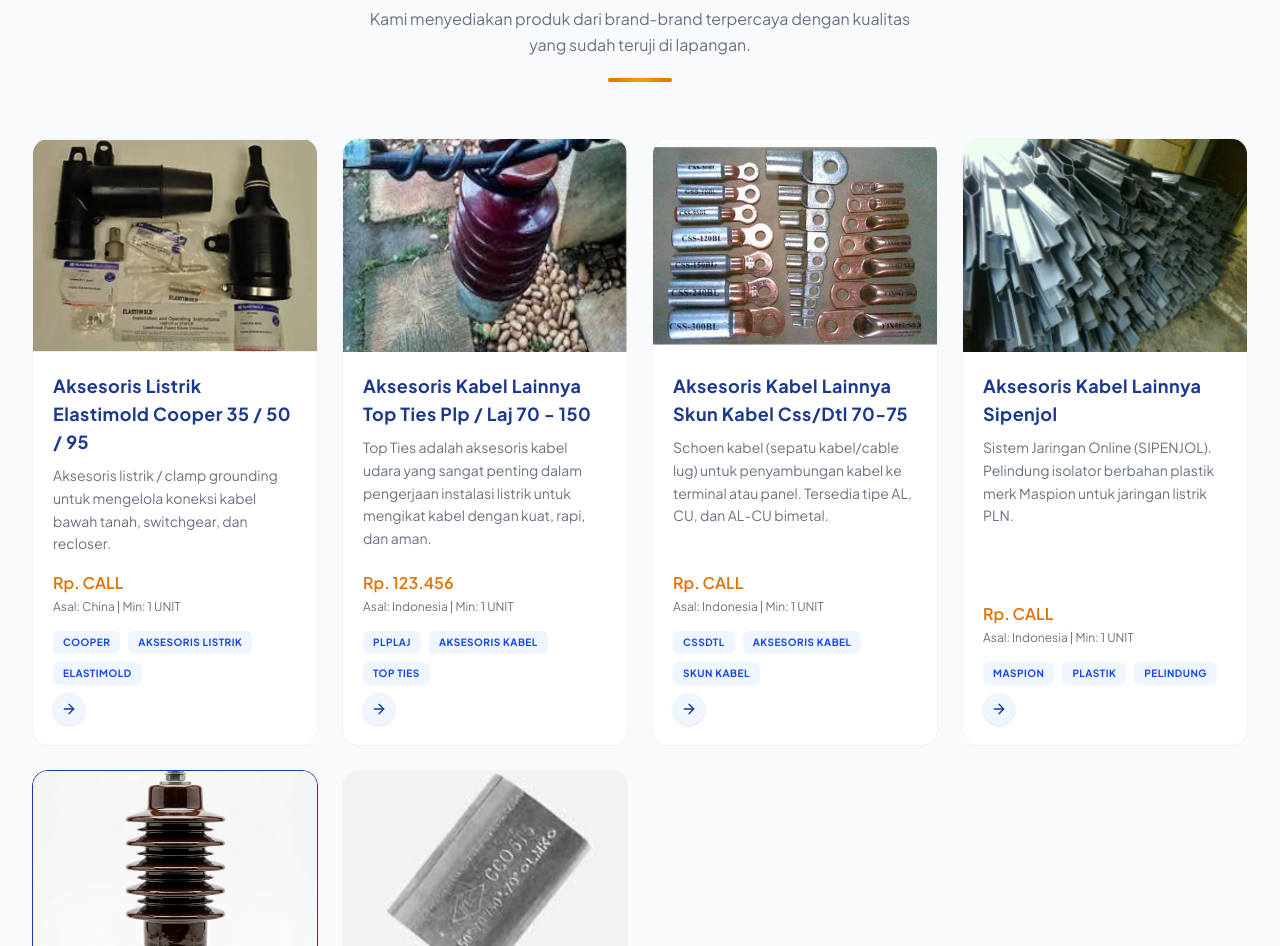
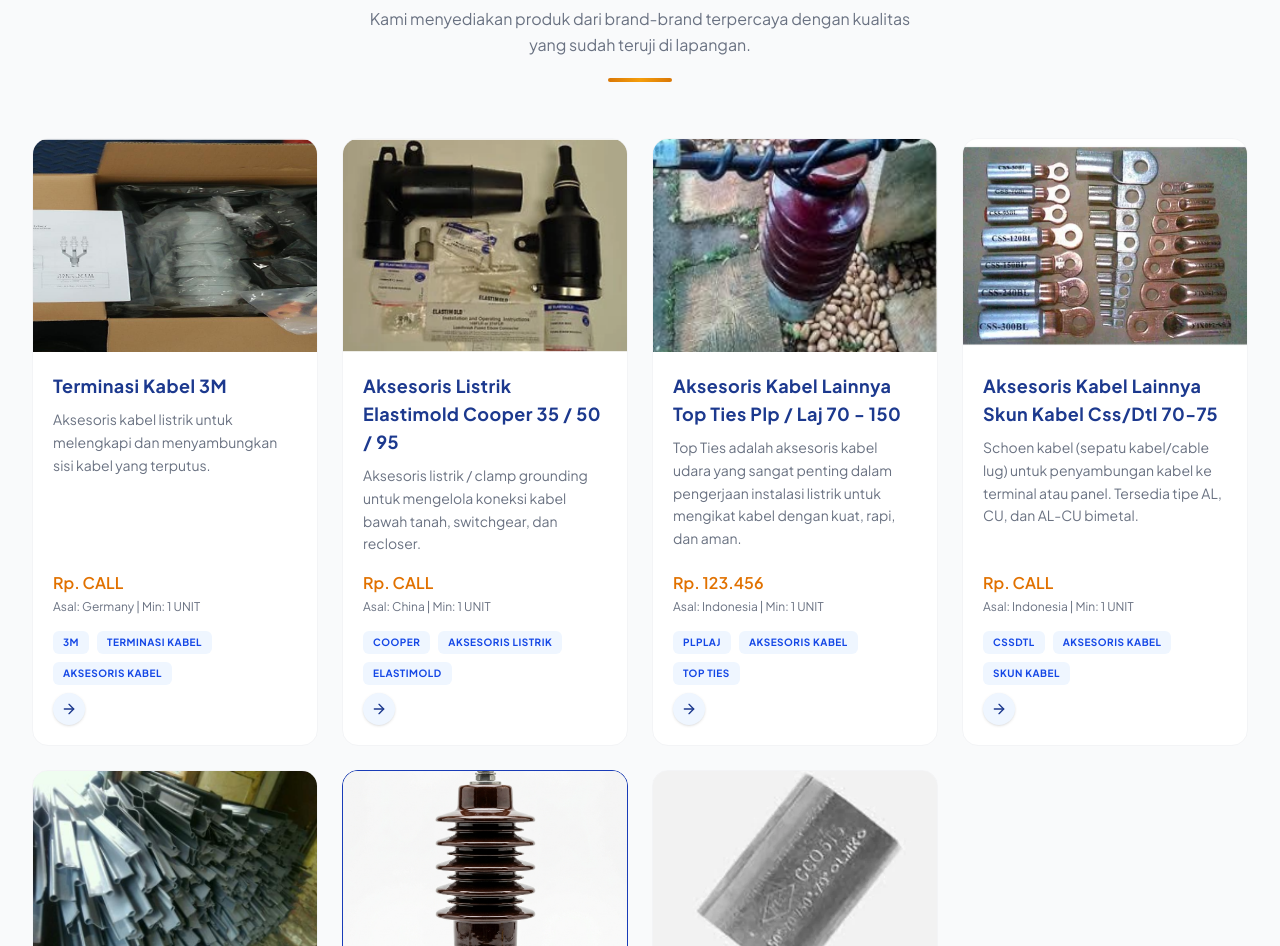
Before and after one commit to fazlurihza/Cahaya-Nusantara-Elektrik, a Next.js app: page / in a window 1280 px wide. Shown: the part 2060-3006 px from the top of the page. Built offline with nearby package versions, Linux system fonts and the light colour scheme.

Commit message:
Add Terminasi Kabel 3M product

```diff
--- a/src/app/page.tsx
+++ b/src/app/page.tsx
@@ -70,6 +70,21 @@
 ];
 
 const products = [
+  {
+    name: "Terminasi Kabel 3M",
+    desc: "Aksesoris kabel listrik untuk melengkapi dan menyambungkan sisi kabel yang terputus.",
+    fullDesc: "TERMINASI KABEL 3M adalah aksesoris kabel atau Kabel Listrik yang merupakan jenis material yang sangat di perlukan untuk melengkapi bagian sisi kabel yang sifatnya harus di sesuaikan dengan sisi kabel yang diperlukan. Fungsi Terminasi Kabel adalah menyambungkan kabel yang terputus.\n\nJenis Terminasi sebagai berikut;\n1. Terminasi Single Core; Pemasangannya indoor dan outdoor\n2. Terminasi Three Core; Pemasangannya indoor dan outdoor\n\nTersedia dalam ukuran yang dibutuhkan sesuai pesanan.",
+    image: "/products/terminasi-3m/image1.png",
+    images: [
+      "/products/terminasi-3m/image1.png",
+      "/products/terminasi-3m/image2.png"
+    ],
+    price: "Rp. CALL",
+    origin: "Germany",
+    minOrder: "1 UNIT",
+    highlight: false,
+    tags: ["3M", "Terminasi Kabel", "Aksesoris Kabel"],
+  },
   {
     name: "Aksesoris Listrik Elastimold Cooper 35 / 50 / 95",
     desc: "Aksesoris listrik / clamp grounding untuk mengelola koneksi kabel bawah tanah, switchgear, dan recloser.",
```
Also changed, not shown: public/products/terminasi-3m/image1.png (added), public/products/terminasi-3m/image2.png (added).
